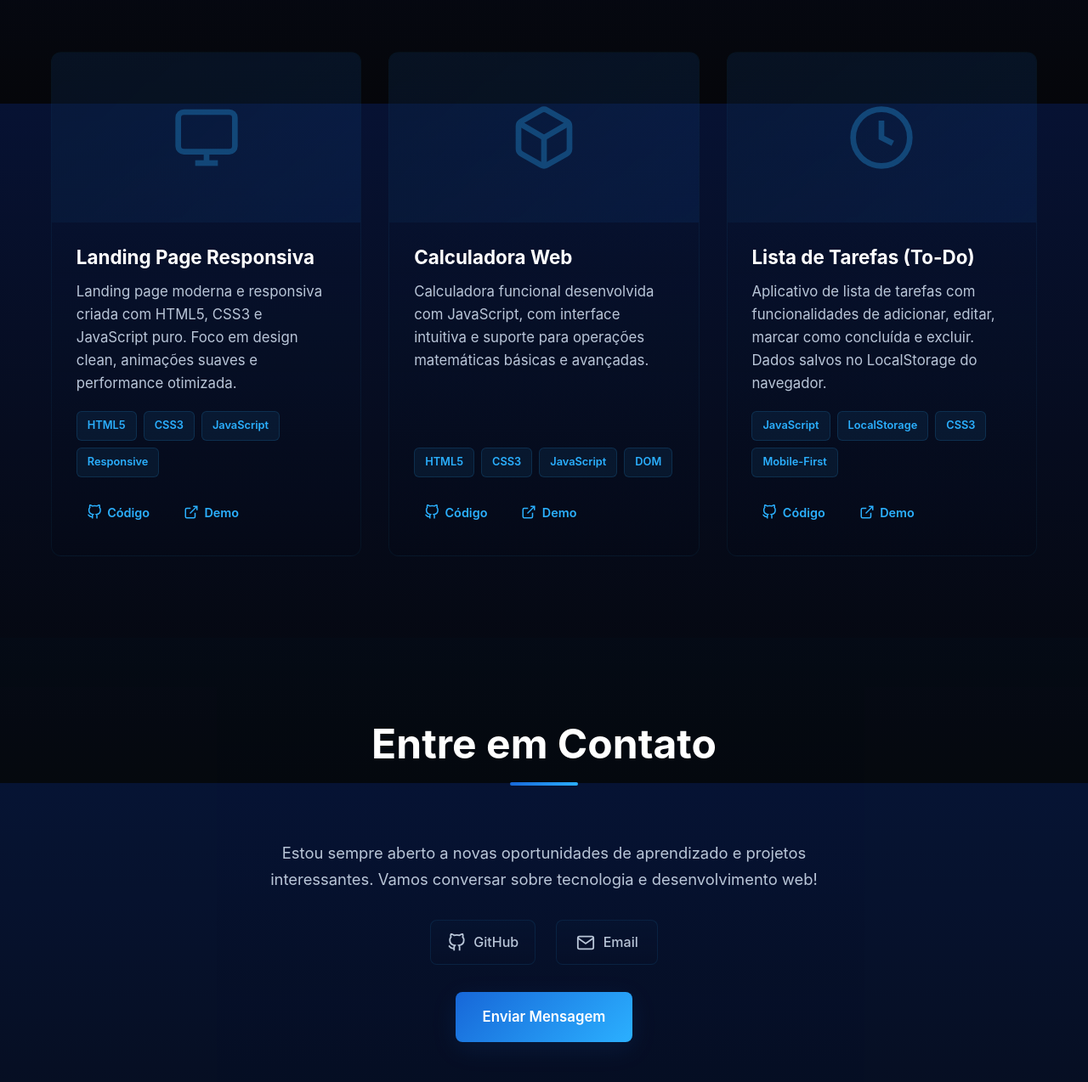
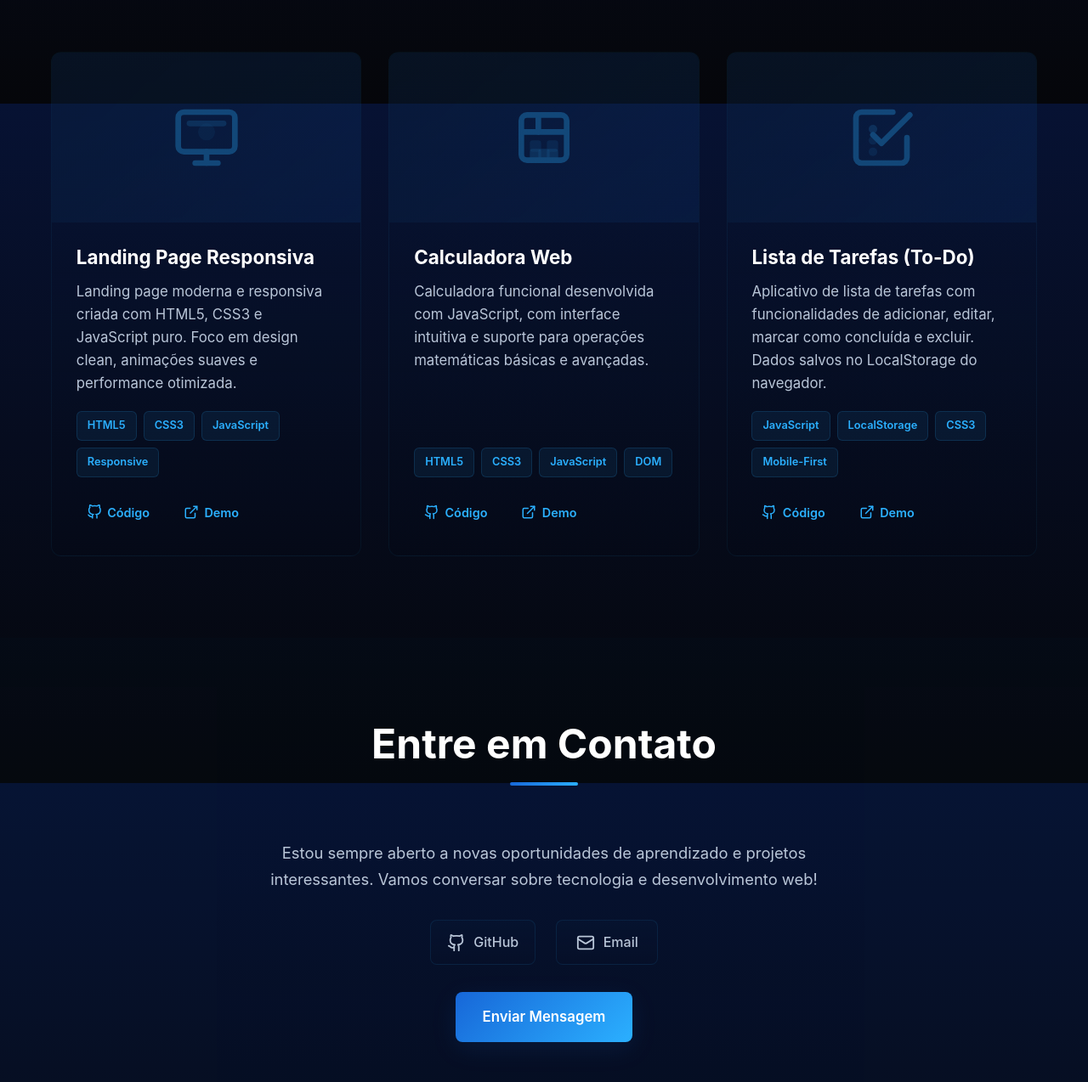
Before and after one commit to Isaqueodev/portfolio, a plain HTML site: page index.html in a window 1280 px wide. Shown: the part 2278-3552 px from the top of the page at 85% size. Drawn offline with Linux system fonts and the light colour scheme.

Commit message:
feat: Update SVG icons for project cards and social links for improved aesthetics

```diff
--- a/index.html
+++ b/index.html
@@ -119,10 +119,12 @@
                 <article class="project-card fade-in-up">
                     <div class="project-image">
                         <div class="placeholder-image">
-                            <svg xmlns="http://www.w3.org/2000/svg" viewBox="0 0 24 24" fill="none" stroke="currentColor" stroke-width="2">
+                            <svg xmlns="http://www.w3.org/2000/svg" viewBox="0 0 24 24" fill="none" stroke="currentColor" stroke-width="2" stroke-linecap="round" stroke-linejoin="round">
                                 <rect x="2" y="3" width="20" height="14" rx="2" ry="2"></rect>
-                                <line x1="8" y1="21" x2="16" y2="21"></line>
-                                <line x1="12" y1="17" x2="12" y2="21"></line>
+                                <path d="M8 21h8"></path>
+                                <path d="M12 17v4"></path>
+                                <circle cx="12" cy="10" r="2" fill="currentColor" opacity="0.2"></circle>
+                                <path d="M6 7h12" opacity="0.5"></path>
                             </svg>
                         </div>
                     </div>
@@ -160,10 +162,15 @@
                 <article class="project-card fade-in-up">
                     <div class="project-image">
                         <div class="placeholder-image">
-                            <svg xmlns="http://www.w3.org/2000/svg" viewBox="0 0 24 24" fill="none" stroke="currentColor" stroke-width="2">
-                                <path d="M21 16V8a2 2 0 0 0-1-1.73l-7-4a2 2 0 0 0-2 0l-7 4A2 2 0 0 0 3 8v8a2 2 0 0 0 1 1.73l7 4a2 2 0 0 0 2 0l7-4A2 2 0 0 0 21 16z"></path>
-                                <polyline points="3.27 6.96 12 12.01 20.73 6.96"></polyline>
-                                <line x1="12" y1="22.08" x2="12" y2="12"></line>
+                            <svg xmlns="http://www.w3.org/2000/svg" viewBox="0 0 24 24" fill="none" stroke="currentColor" stroke-width="2" stroke-linecap="round" stroke-linejoin="round">
+                                <rect x="4" y="4" width="16" height="16" rx="2" ry="2"></rect>
+                                <line x1="4" y1="10" x2="20" y2="10"></line>
+                                <line x1="10" y1="4" x2="10" y2="10"></line>
+                                <path d="M8 14h2v2H8z" fill="currentColor" opacity="0.3"></path>
+                                <path d="M14 14h2v2h-2z" fill="currentColor" opacity="0.3"></path>
+                                <path d="M8 17h2v2H8z" fill="currentColor" opacity="0.5"></path>
+                                <path d="M11 17h2v2h-2z" fill="currentColor" opacity="0.5"></path>
+                                <path d="M14 17h2v2h-2z" fill="currentColor" opacity="0.5"></path>
                             </svg>
                         </div>
                     </div>
@@ -181,13 +188,14 @@
                         </div>
                         <div class="project-links">
                             <a href="https://github.com/Isaqueodev" class="project-link" aria-label="Ver código no GitHub" target="_blank" rel="noopener noreferrer">
-                                <svg xmlns="http://www.w3.org/2000/svg" width="20" height="20" viewBox="0 0 24 24" fill="none" stroke="currentColor" stroke-width="2">
-                                    <path d="M9 19c-5 1.5-5-2.5-7-3m14 6v-3.87a3.37 3.37 0 0 0-.94-2.61c3.14-.35 6.44-1.54 6.44-7A5.44 5.44 0 0 0 20 4.77 5.07 5.07 0 0 0 19.91 1S18.73.65 16 2.48a13.38 13.38 0 0 0-7 0C6.27.65 5.09 1 5.09 1A5.07 5.07 0 0 0 5 4.77a5.44 5.44 0 0 0-1.5 3.78c0 5.42 3.3 6.61 6.44 7A3.37 3.37 0 0 0 9 18.13V22"></path>
+                                <svg xmlns="http://www.w3.org/2000/svg" width="20" height="20" viewBox="0 0 24 24" fill="none" stroke="currentColor" stroke-width="2" stroke-linecap="round" stroke-linejoin="round">
+                                    <path d="M15 22v-4a4.8 4.8 0 0 0-1-3.5c3 0 6-2 6-5.5.08-1.25-.27-2.48-1-3.5.28-1.15.28-2.35 0-3.5 0 0-1 0-3 1.5-2.64-.5-5.36-.5-8 0C6 2 5 2 5 2c-.3 1.15-.3 2.35 0 3.5A5.403 5.403 0 0 0 4 9c0 3.5 3 5.5 6 5.5-.39.49-.68 1.05-.85 1.65-.17.6-.22 1.23-.15 1.85v4"></path>
+                                    <path d="M9 18c-4.51 2-5-2-7-2"></path>
                                 </svg>
                                 Código
                             </a>
                             <a href="#" class="project-link" aria-label="Ver demo ao vivo">
-                                <svg xmlns="http://www.w3.org/2000/svg" width="20" height="20" viewBox="0 0 24 24" fill="none" stroke="currentColor" stroke-width="2">
+                                <svg xmlns="http://www.w3.org/2000/svg" width="20" height="20" viewBox="0 0 24 24" fill="none" stroke="currentColor" stroke-width="2" stroke-linecap="round" stroke-linejoin="round">
                                     <path d="M18 13v6a2 2 0 0 1-2 2H5a2 2 0 0 1-2-2V8a2 2 0 0 1 2-2h6"></path>
                                     <polyline points="15 3 21 3 21 9"></polyline>
                                     <line x1="10" y1="14" x2="21" y2="3"></line>
@@ -201,9 +209,12 @@
                 <article class="project-card fade-in-up">
                     <div class="project-image">
                         <div class="placeholder-image">
-                            <svg xmlns="http://www.w3.org/2000/svg" viewBox="0 0 24 24" fill="none" stroke="currentColor" stroke-width="2">
-                                <circle cx="12" cy="12" r="10"></circle>
-                                <polyline points="12 6 12 12 16 14"></polyline>
+                            <svg xmlns="http://www.w3.org/2000/svg" viewBox="0 0 24 24" fill="none" stroke="currentColor" stroke-width="2" stroke-linecap="round" stroke-linejoin="round">
+                                <path d="M9 11l3 3L22 4"></path>
+                                <path d="M21 12v7a2 2 0 0 1-2 2H5a2 2 0 0 1-2-2V5a2 2 0 0 1 2-2h11"></path>
+                                <line x1="9" y1="9" x2="9" y2="9.01" stroke-width="3" opacity="0.5"></line>
+                                <line x1="9" y1="13" x2="9" y2="13.01" stroke-width="3" opacity="0.3"></line>
+                                <line x1="9" y1="17" x2="9" y2="17.01" stroke-width="3" opacity="0.3"></line>
                             </svg>
                         </div>
                     </div>
@@ -221,13 +232,14 @@
                         </div>
                         <div class="project-links">
                             <a href="https://github.com/Isaqueodev" class="project-link" aria-label="Ver código no GitHub" target="_blank" rel="noopener noreferrer">
-                                <svg xmlns="http://www.w3.org/2000/svg" width="20" height="20" viewBox="0 0 24 24" fill="none" stroke="currentColor" stroke-width="2">
-                                    <path d="M9 19c-5 1.5-5-2.5-7-3m14 6v-3.87a3.37 3.37 0 0 0-.94-2.61c3.14-.35 6.44-1.54 6.44-7A5.44 5.44 0 0 0 20 4.77 5.07 5.07 0 0 0 19.91 1S18.73.65 16 2.48a13.38 13.38 0 0 0-7 0C6.27.65 5.09 1 5.09 1A5.07 5.07 0 0 0 5 4.77a5.44 5.44 0 0 0-1.5 3.78c0 5.42 3.3 6.61 6.44 7A3.37 3.37 0 0 0 9 18.13V22"></path>
+                                <svg xmlns="http://www.w3.org/2000/svg" width="20" height="20" viewBox="0 0 24 24" fill="none" stroke="currentColor" stroke-width="2" stroke-linecap="round" stroke-linejoin="round">
+                                    <path d="M15 22v-4a4.8 4.8 0 0 0-1-3.5c3 0 6-2 6-5.5.08-1.25-.27-2.48-1-3.5.28-1.15.28-2.35 0-3.5 0 0-1 0-3 1.5-2.64-.5-5.36-.5-8 0C6 2 5 2 5 2c-.3 1.15-.3 2.35 0 3.5A5.403 5.403 0 0 0 4 9c0 3.5 3 5.5 6 5.5-.39.49-.68 1.05-.85 1.65-.17.6-.22 1.23-.15 1.85v4"></path>
+                                    <path d="M9 18c-4.51 2-5-2-7-2"></path>
                                 </svg>
                                 Código
                             </a>
                             <a href="#" class="project-link" aria-label="Ver demo ao vivo">
-                                <svg xmlns="http://www.w3.org/2000/svg" width="20" height="20" viewBox="0 0 24 24" fill="none" stroke="currentColor" stroke-width="2">
+                                <svg xmlns="http://www.w3.org/2000/svg" width="20" height="20" viewBox="0 0 24 24" fill="none" stroke="currentColor" stroke-width="2" stroke-linecap="round" stroke-linejoin="round">
                                     <path d="M18 13v6a2 2 0 0 1-2 2H5a2 2 0 0 1-2-2V8a2 2 0 0 1 2-2h6"></path>
                                     <polyline points="15 3 21 3 21 9"></polyline>
                                     <line x1="10" y1="14" x2="21" y2="3"></line>
@@ -253,15 +265,16 @@
                     </p>
                     <div class="social-links">
                         <a href="https://github.com/Isaqueodev" target="_blank" rel="noopener noreferrer" class="social-link" aria-label="GitHub">
-                            <svg xmlns="http://www.w3.org/2000/svg" width="24" height="24" viewBox="0 0 24 24" fill="none" stroke="currentColor" stroke-width="2">
-                                <path d="M9 19c-5 1.5-5-2.5-7-3m14 6v-3.87a3.37 3.37 0 0 0-.94-2.61c3.14-.35 6.44-1.54 6.44-7A5.44 5.44 0 0 0 20 4.77 5.07 5.07 0 0 0 19.91 1S18.73.65 16 2.48a13.38 13.38 0 0 0-7 0C6.27.65 5.09 1 5.09 1A5.07 5.07 0 0 0 5 4.77a5.44 5.44 0 0 0-1.5 3.78c0 5.42 3.3 6.61 6.44 7A3.37 3.37 0 0 0 9 18.13V22"></path>
+                            <svg xmlns="http://www.w3.org/2000/svg" width="24" height="24" viewBox="0 0 24 24" fill="none" stroke="currentColor" stroke-width="2" stroke-linecap="round" stroke-linejoin="round">
+                                <path d="M15 22v-4a4.8 4.8 0 0 0-1-3.5c3 0 6-2 6-5.5.08-1.25-.27-2.48-1-3.5.28-1.15.28-2.35 0-3.5 0 0-1 0-3 1.5-2.64-.5-5.36-.5-8 0C6 2 5 2 5 2c-.3 1.15-.3 2.35 0 3.5A5.403 5.403 0 0 0 4 9c0 3.5 3 5.5 6 5.5-.39.49-.68 1.05-.85 1.65-.17.6-.22 1.23-.15 1.85v4"></path>
+                                <path d="M9 18c-4.51 2-5-2-7-2"></path>
                             </svg>
                             GitHub
                         </a>
                         <a href="mailto:kristianbugaboo@gmail.com" class="social-link" aria-label="Email">
-                            <svg xmlns="http://www.w3.org/2000/svg" width="24" height="24" viewBox="0 0 24 24" fill="none" stroke="currentColor" stroke-width="2">
-                                <path d="M4 4h16c1.1 0 2 .9 2 2v12c0 1.1-.9 2-2 2H4c-1.1 0-2-.9-2-2V6c0-1.1.9-2 2-2z"></path>
-                                <polyline points="22,6 12,13 2,6"></polyline>
+                            <svg xmlns="http://www.w3.org/2000/svg" width="24" height="24" viewBox="0 0 24 24" fill="none" stroke="currentColor" stroke-width="2" stroke-linecap="round" stroke-linejoin="round">
+                                <rect x="2" y="4" width="20" height="16" rx="2"></rect>
+                                <path d="m2 7 8.97 5.7a1.94 1.94 0 0 0 2.06 0L22 7"></path>
                             </svg>
                             Email
                         </a>
```
